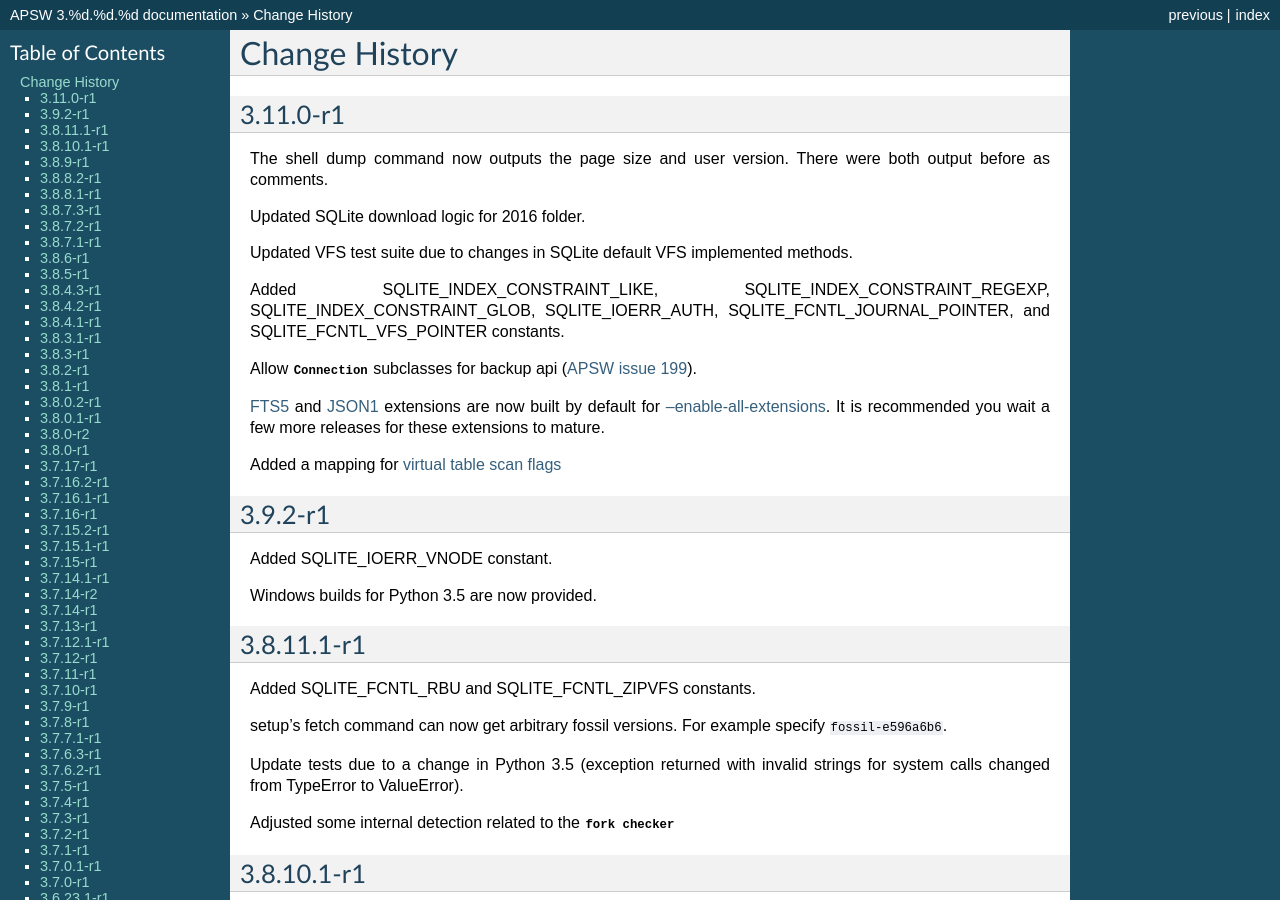
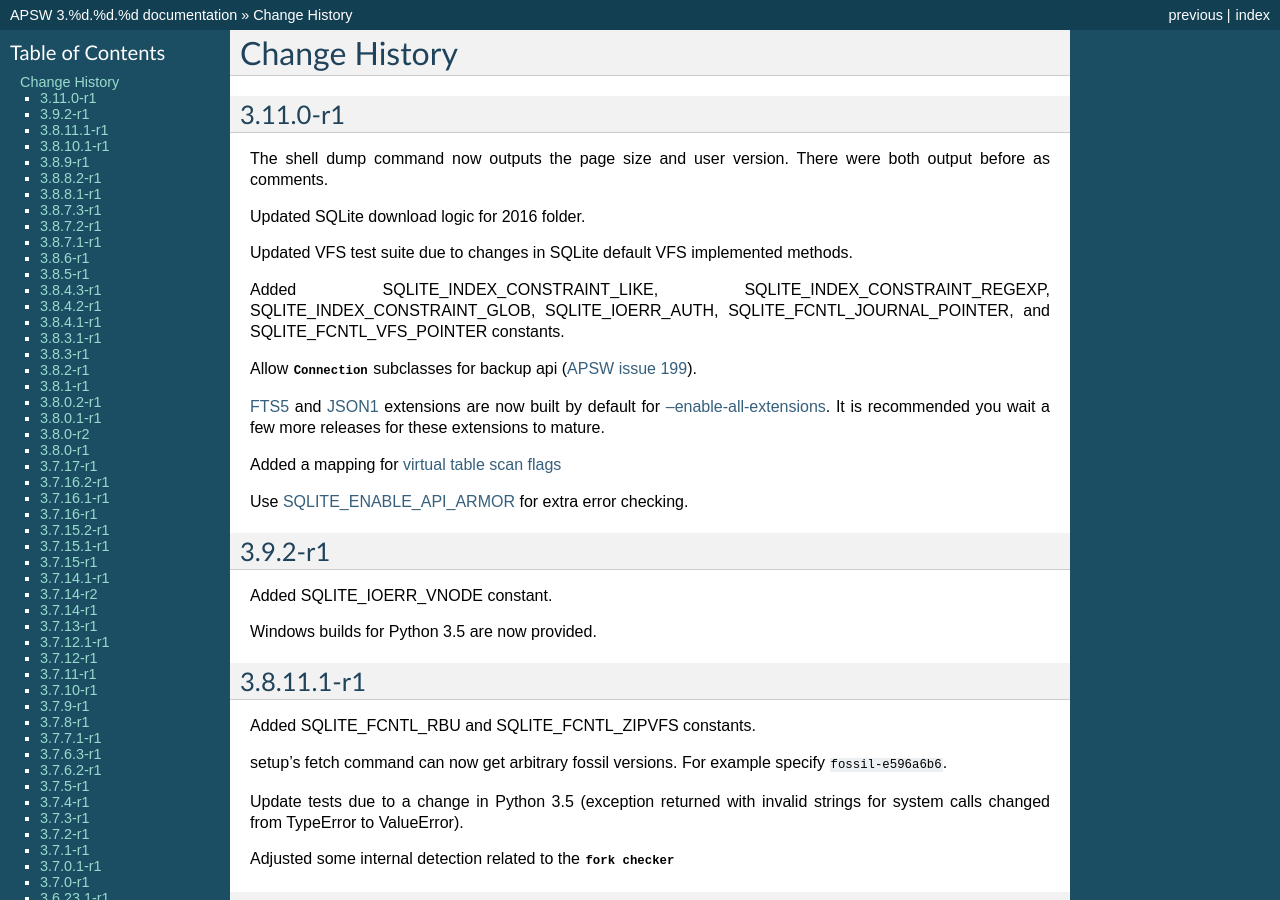
Before and after one commit to rogerbinns/apsw, a Sphinx documentation site: the page built from doc/changes.rst, in a window 1280 px wide and 900 px high. Built offline with Sphinx 7.4.7, drawn with Linux system fonts in a browser that asks for light colours; pages that are not in the unit, such as notebooks, are missing from menus; the version number is read from the project's files by our own code.

Commit message:
SQLITE_ENABLE_API_ARMOR

```diff
--- a/doc/changes.rst
+++ b/doc/changes.rst
@@ -25,6 +25,10 @@
 
 Added a mapping for `virtual table scan flags
 <https://sqlite.org/c3ref/c_index_scan_unique.html>`__
+
+Use `SQLITE_ENABLE_API_ARMOR
+<https://www.sqlite.org/compile.html#enable_api_armor>`__ for extra error
+checking.
 
 3.9.2-r1
 ========
```
Also changed, not shown: 1 other file.
